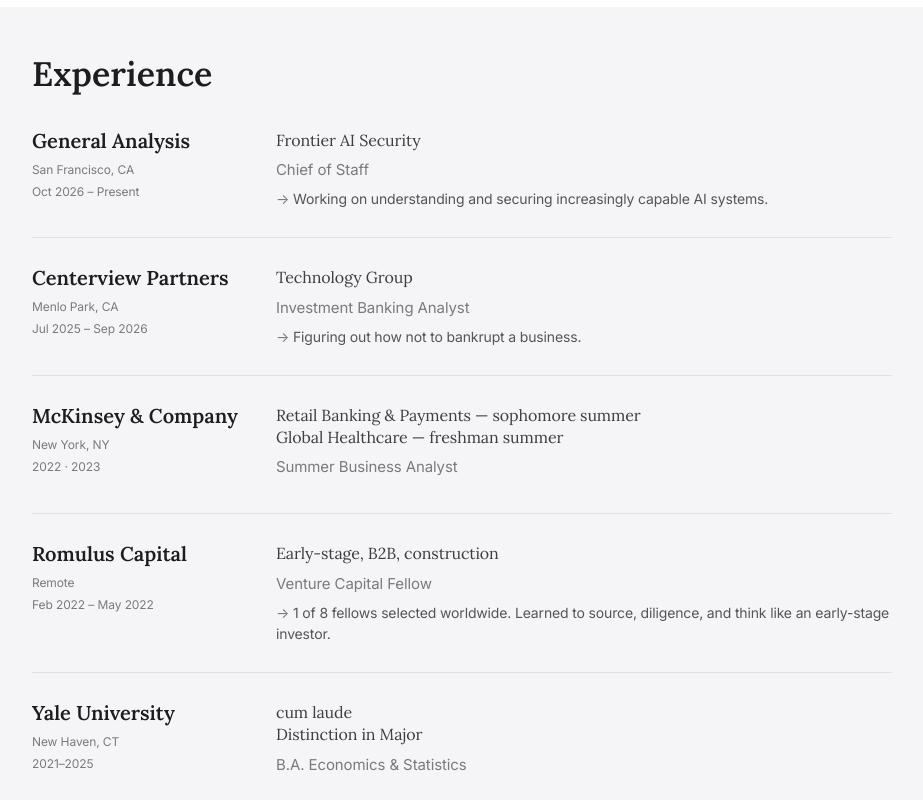
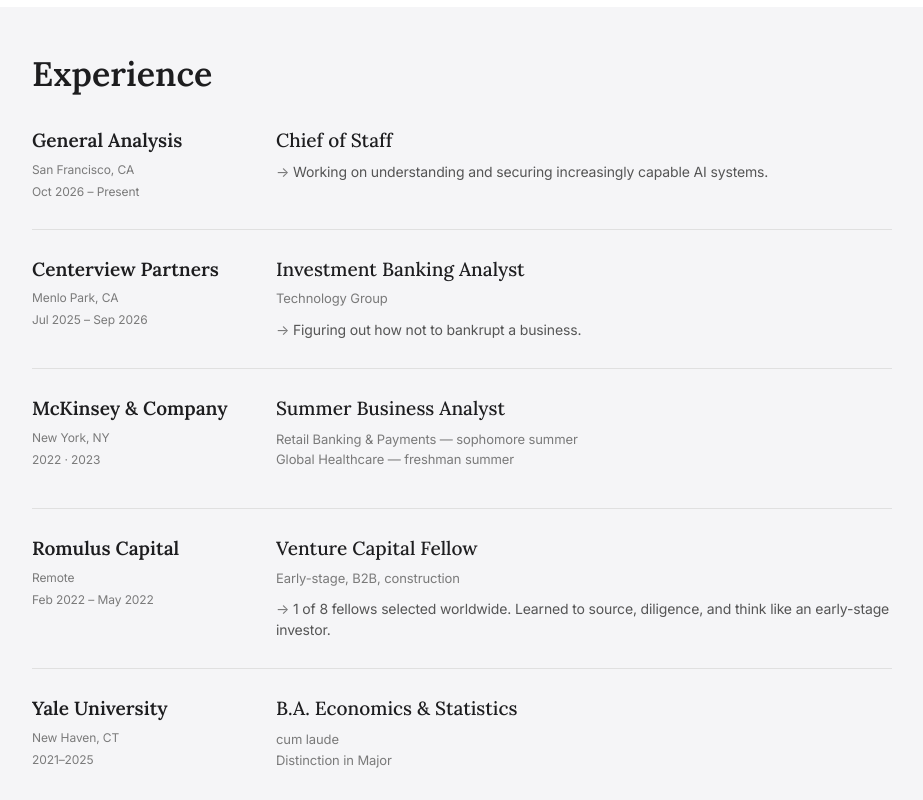
Before and after one commit to amastretta11/webdesign, a Next.js app: page / in a window 1280 px wide. Shown: the part 900-1700 px from the top of the page, without its empty margins (8-931 px from the left). Built offline with nearby package versions, Linux system fonts and the light colour scheme.

Commit message:
Revert "experience: establish company > group > role > meta hierarchy"
This reverts commit 20250cc7f0ad155f126a3eb8381c14928b2cdcdf.

```diff
--- a/components/Experience.tsx
+++ b/components/Experience.tsx
@@ -53,7 +53,7 @@
               } ${i !== EXPERIENCE.length - 1 ? "border-b border-hairline" : ""}`}
             >
               <div className="flex flex-col gap-1">
-                <span className="font-display text-[20px] font-semibold text-ink leading-[1.2] tracking-normal">
+                <span className="font-display text-[19px] font-semibold text-ink leading-[1.25] tracking-normal">
                   {item.company}
                 </span>
                 {item.location && (
@@ -64,25 +64,25 @@
                 <span className="text-[12px] text-muted tracking-[-0.1px]">{item.period}</span>
               </div>
               <div>
+                <p className="font-display text-[19px] font-medium leading-[1.25] mb-2 text-ink tracking-normal">
+                  {item.role}
+                </p>
                 {item.group && item.group.includes("·") ? (
-                  <div className="mb-2">
+                  <div className="mb-2.5">
                     {item.group.split("·").map((g, j) => (
                       <p
                         key={j}
-                        className="font-display text-[16px] font-normal text-ink/85 leading-[1.4] tracking-[-0.1px]"
+                        className="text-[13px] text-muted tracking-[-0.1px] leading-[1.6]"
                       >
                         {g.trim()}
                       </p>
                     ))}
                   </div>
                 ) : item.group ? (
-                  <p className="font-display text-[16px] font-normal text-ink/85 leading-[1.4] tracking-[-0.1px] mb-2">
+                  <p className="text-[13px] text-muted tracking-[-0.1px] mb-2.5">
                     {item.group}
                   </p>
                 ) : null}
-                <p className="text-[15px] font-medium text-muted leading-[1.4] tracking-[-0.1px] mb-2">
-                  {item.role}
-                </p>
                 {item.bullets.map((b, j) => (
                   <p
                     key={j}
--- a/lib/data.ts
+++ b/lib/data.ts
@@ -66,7 +66,6 @@
     location: "San Francisco, CA",
     period: "Oct 2026 – Present",
     role: "Chief of Staff",
-    group: "Frontier AI Security",
     bullets: [
       "Working on understanding and securing increasingly capable AI systems.",
     ],
```
